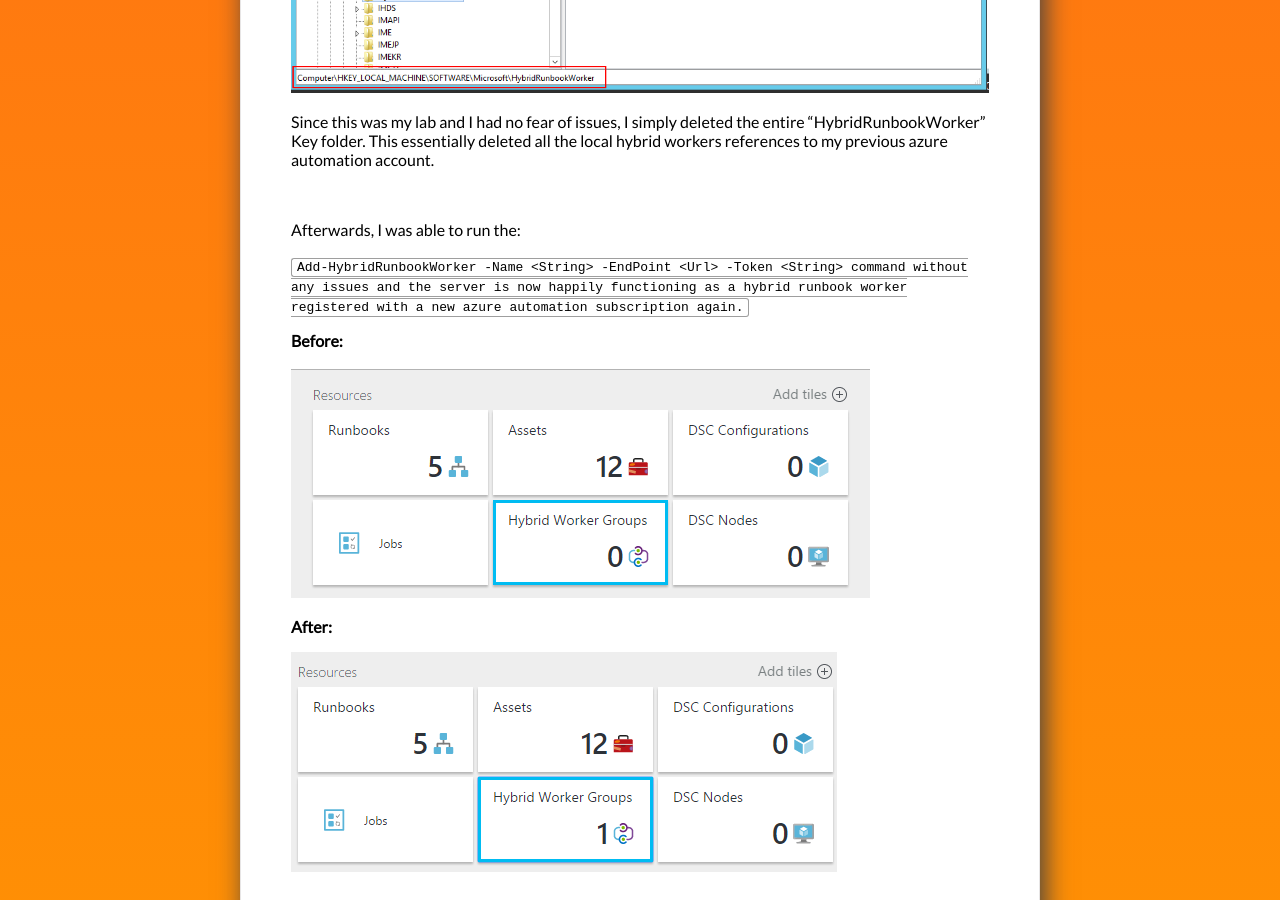
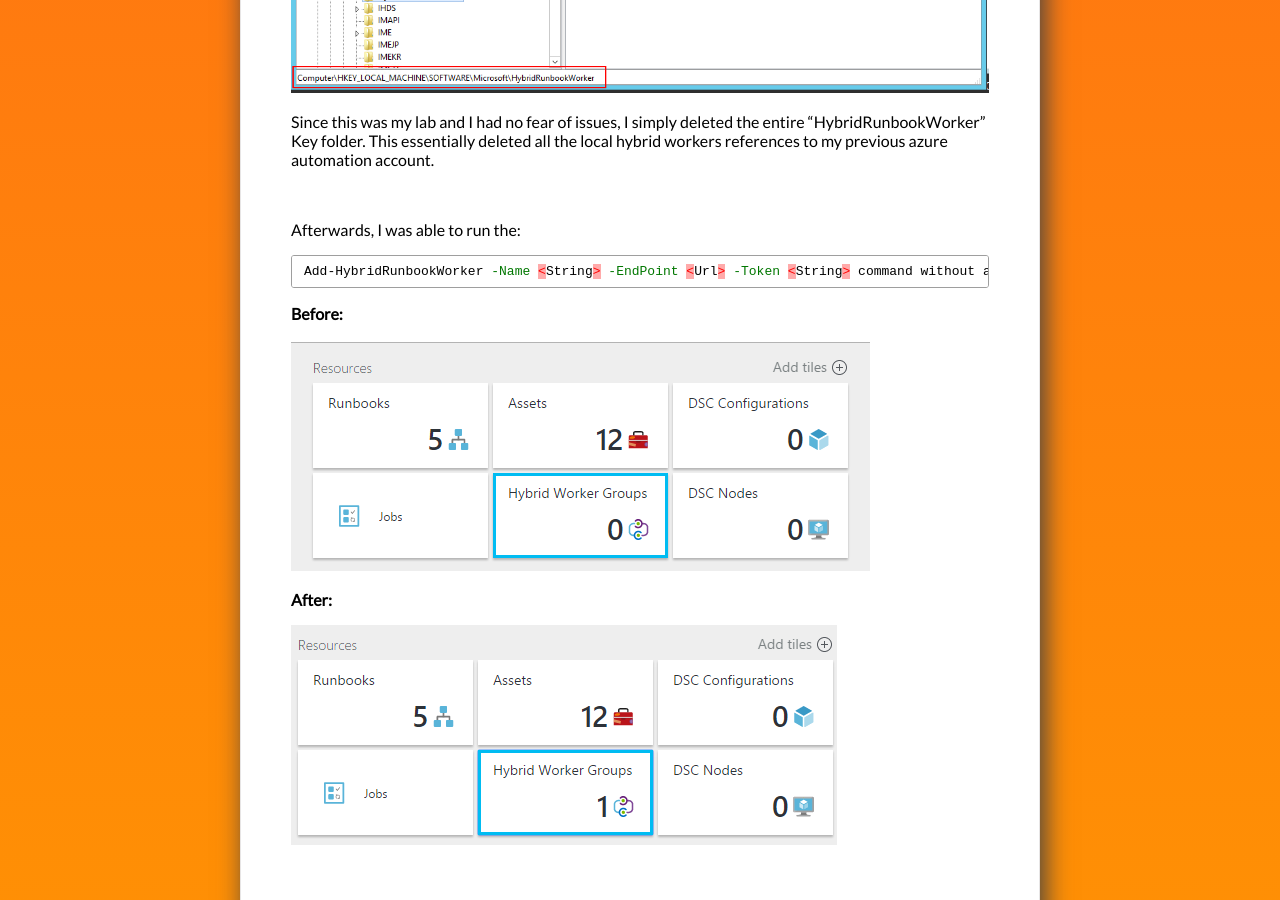
Before and after one commit to leeberg/BlogTest, a Jekyll site: the page built from _posts/2016-01-23-killyohybridworker.md, in a window 1280 px wide and 900 px high, scrolled down 1530 px. Built offline with Jekyll 4.4.1, drawn with Linux system fonts in a browser that asks for light colours; nearby versions of some CDN libraries; comment, search, counter and statistics services are not loaded.

Commit message:
Code Format Update

````diff
--- a/_posts/2016-01-23-killyohybridworker.md
+++ b/_posts/2016-01-23-killyohybridworker.md
@@ -37,8 +37,9 @@ Since this was my lab and I had no fear of issues, I simply deleted the entire "
 
 Afterwards, I was able to run the:
 
-```Add-HybridRunbookWorker -Name <String> -EndPoint <Url> -Token <String> command without any issues and the server is now happily functioning as a hybrid runbook worker registered with a new azure automation subscription again.```
-
+``` powershell
+Add-HybridRunbookWorker -Name <String> -EndPoint <Url> -Token <String> command without any issues and the server is now happily functioning as a hybrid runbook worker registered with a new azure automation subscription again.```
+```
 
 **Before:**
 
````
